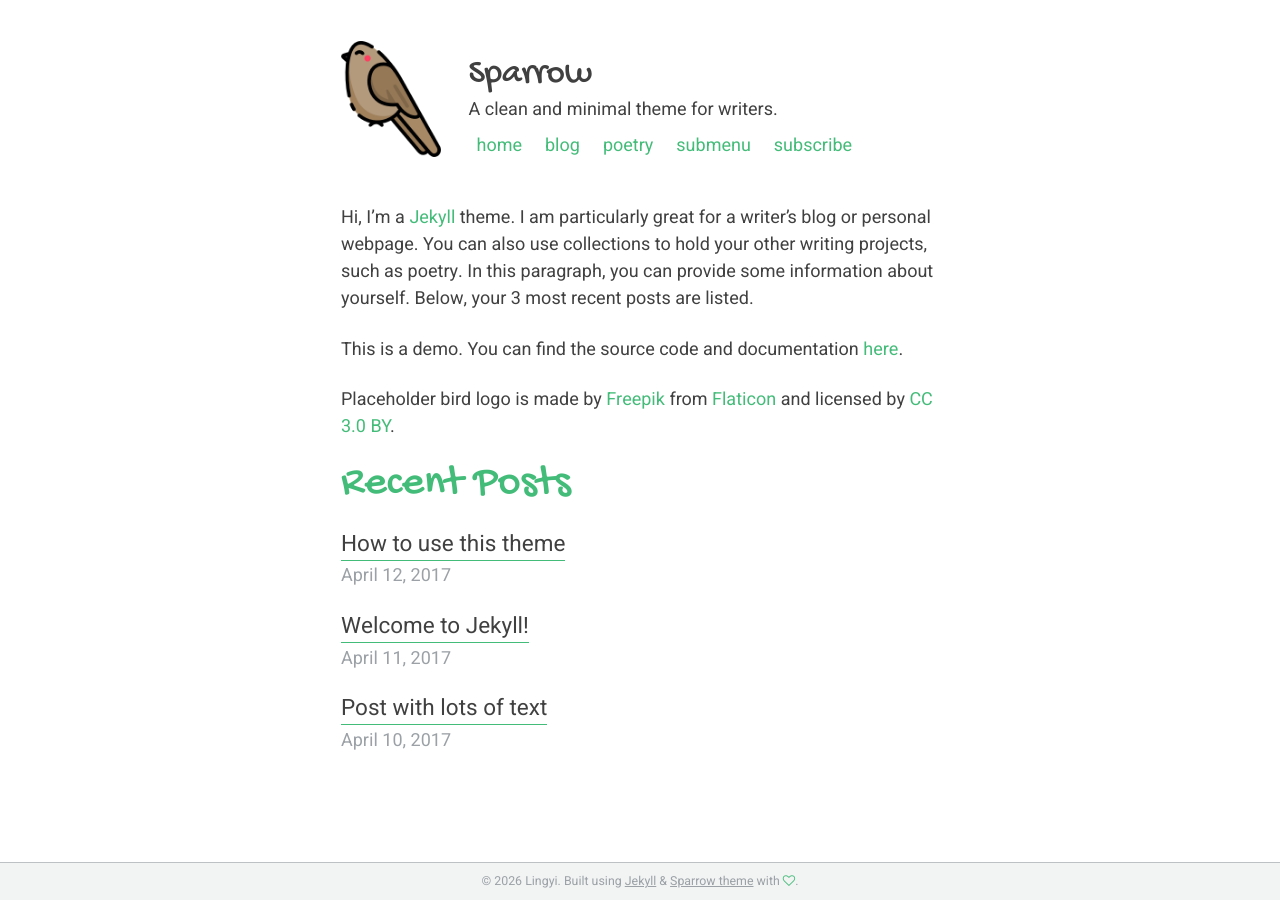
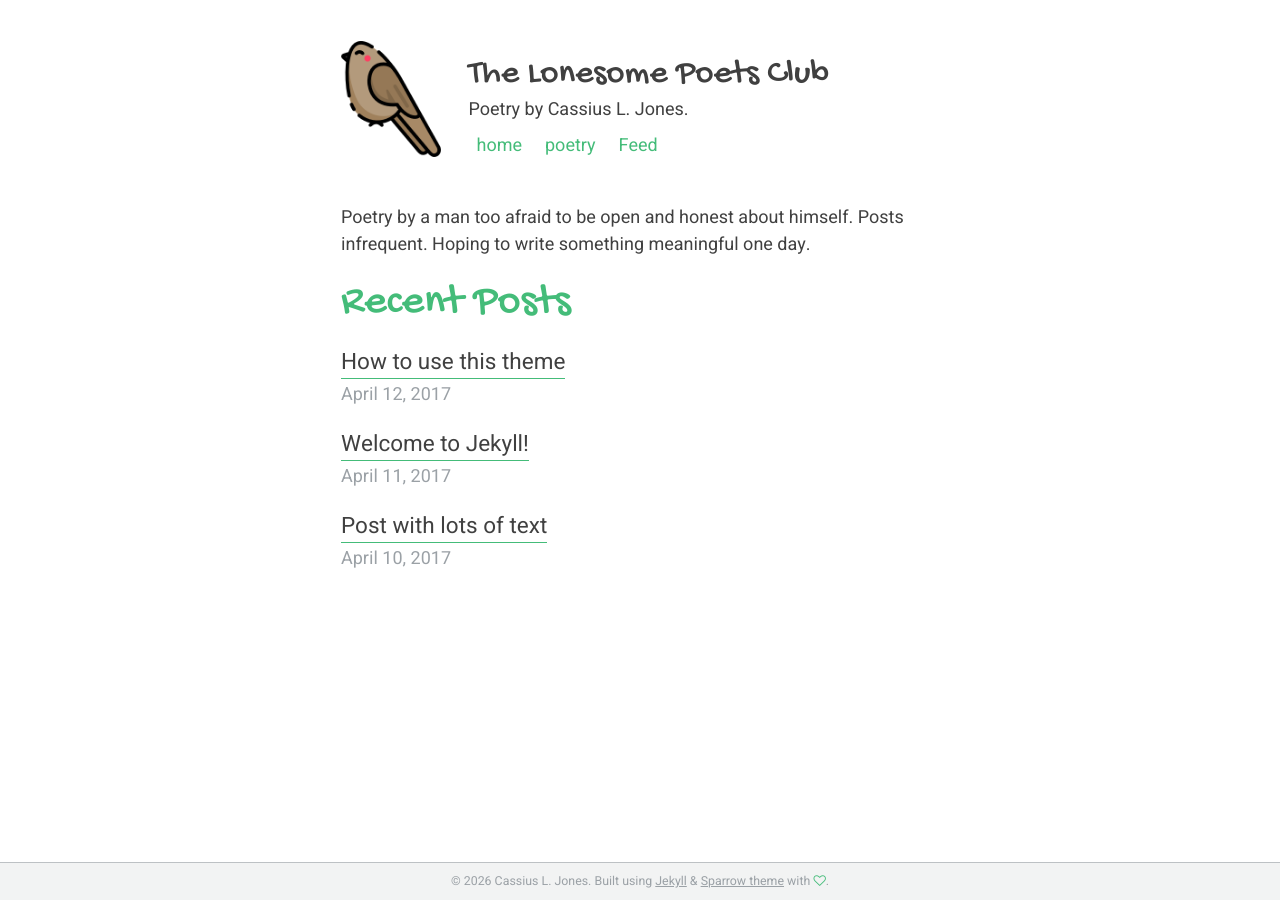
Before and after one commit to clj-tlpc/tlpc.github.io, a Jekyll site: the page built from index.md, in a window 1280 px wide. Built offline with Jekyll 4.4.1, drawn with Linux system fonts in a browser that asks for light colours.

Commit message:
formatting fixed

```diff
--- a/_config.yml
+++ b/_config.yml
@@ -1,19 +1,19 @@
 # Site Settings
 encoding                 : "utf-8"
 locale                   : "en"
-title                    : "Sparrow"
+title                    : "The Lonesome Poets Club"
 title_separator          : "-"
-description              : "A clean and minimal theme for writers."
+description              : "Poetry by Cassius L. Jones."
 favicon                  : "/assets/images/bird.png"
 avatar                   : "/assets/images/bird.png"
-url                      : "https://theconfused.me" # the base hostname & protocol for your site e.g. "https://mmistakes.github.io"
-baseurl                  : "/sparrow" # the subpath of your site, e.g. "/blog" leave blank if no subpath
+url                      : "https://clj-tlpc.github.io/" # the base hostname & protocol for your site e.g. "https://mmistakes.github.io"
+baseurl                  : "" # the subpath of your site, e.g. "/blog" leave blank if no subpath
 
 # Site Author
 author:
-  name                   : "Lingyi" # appears in the footer and atom feed
+  name                   : "Cassius L. Jones" # appears in the footer and atom feed
 
-comments                 : true # set it to false to disable comments
+comments                 : false # set it to false to disable comments
 disqus:
   shortname              : # sparrow-theme # https://help.disqus.com/customer/portal/articles/466208-what-s-a-shortname-
 
--- a/_data/navigation.yml
+++ b/_data/navigation.yml
@@ -2,16 +2,16 @@
 main:
   - title: "home"
     url: /
-  - title: "blog"
-    url: /blog
+      # - title: "blog"
+      #url: /blog
   - title: "poetry"
     url: /poetry
-  - title: "submenu"
-    url: /
-    children:
-      - title: "item 1"
-        url: /404
-      - title: "item 2"
-        url: /404
-  - title: "subscribe"
+      # - title: "submenu"
+      #url: /
+      #children:
+      #- title: "item 1"
+      #  url: /404
+      #- title: "item 2"
+      #  url: /404
+  - title: "Feed"
     url: /feed.xml
--- a/index.md
+++ b/index.md
@@ -2,9 +2,4 @@
 layout: home
 comments: false
 ---
-
-Hi, I'm a [Jekyll](https://jekyllrb.com/) theme. I am particularly great for a writer's blog or personal webpage. You can also use collections to hold your other writing projects, such as poetry. In this paragraph, you can provide some information about yourself. Below, your 3 most recent posts are listed.
-
-This is a demo. You can find the source code and documentation [here](https://github.com/lingxz/sparrow).
-
-Placeholder bird logo is made by [Freepik](http://www.freepik.com) from [Flaticon](http://www.flaticon.com) and licensed by [CC 3.0 BY](http://creativecommons.org/licenses/by/3.0/).
+Poetry by a man too afraid to be open and honest about himself. Posts infrequent. Hoping to write something meaningful one day.
```
